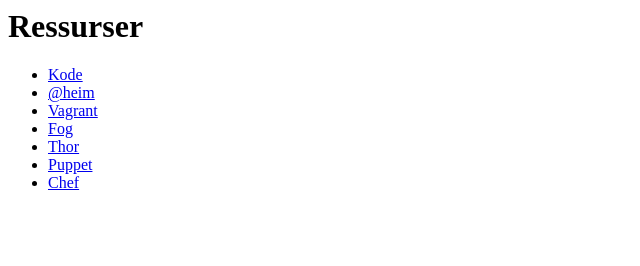
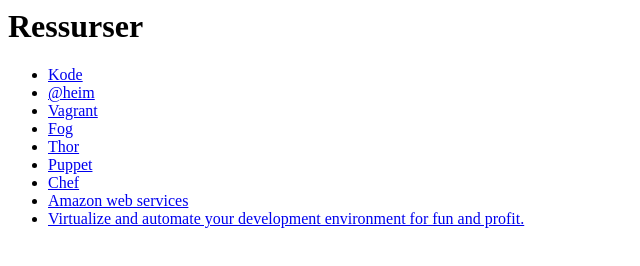
Before and after one commit to heim/miniseminar, a plain HTML site: page index.html in a window 1280 px wide. Shown: the whole page, without its empty margins (0-640 px from the left). Drawn offline with Linux system fonts and the light colour scheme.

Commit message:
lagt til noen linker

```diff
--- a/index.html
+++ b/index.html
@@ -12,6 +12,9 @@
       <li><a href="http://github.com/wycats/thor">Thor</a></li>
       <li><a href="http://puppetlabs.com">Puppet</a></li>
       <li><a href="http://opscode.com">Chef</a></li>
+      <li><a href="http://amazon.com/aws">Amazon web services</a></li>
+      <li><a href="http://vimeo.com/24706839">Virtualize and automate your development environment for fun and profit.</a></li>
+
     </ul>
   </body>
 </html>
```
